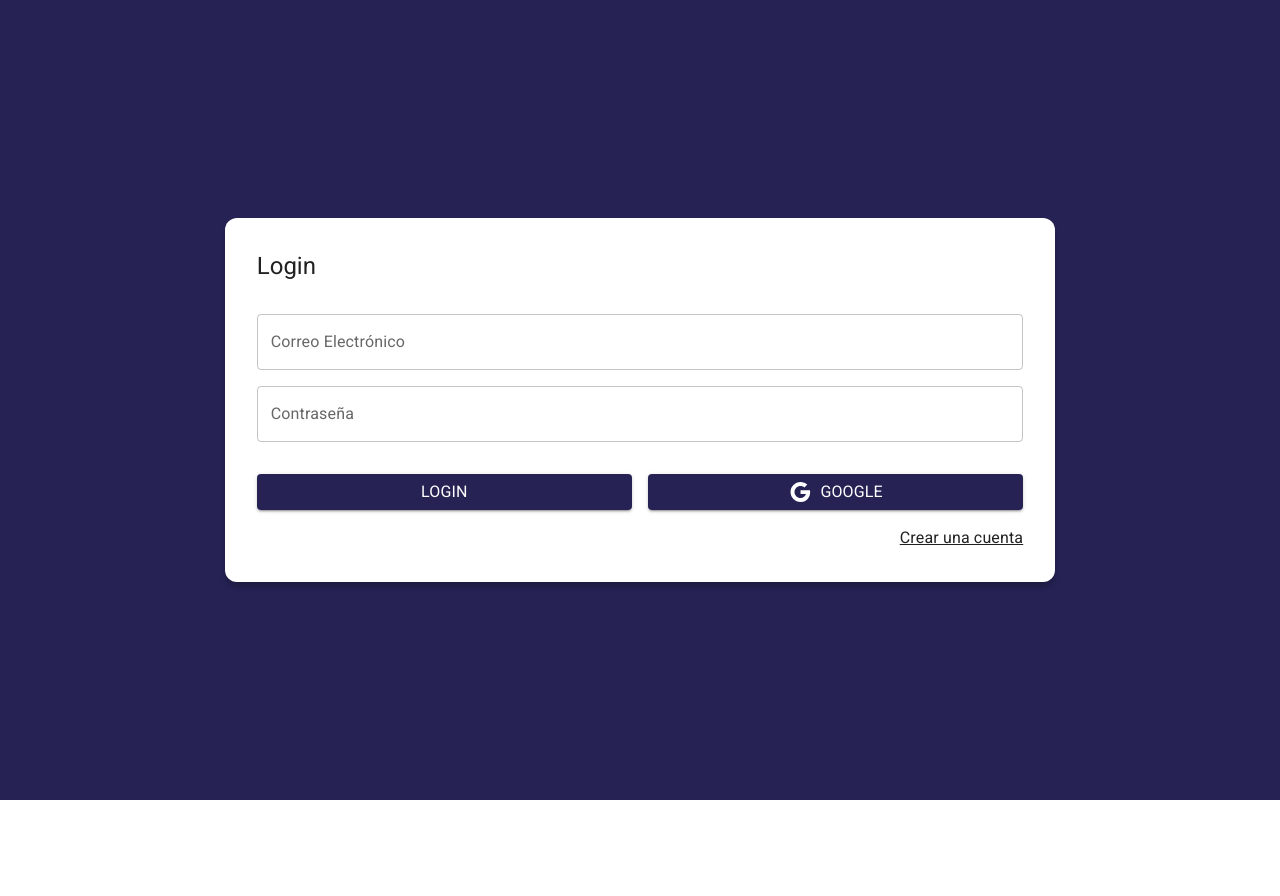
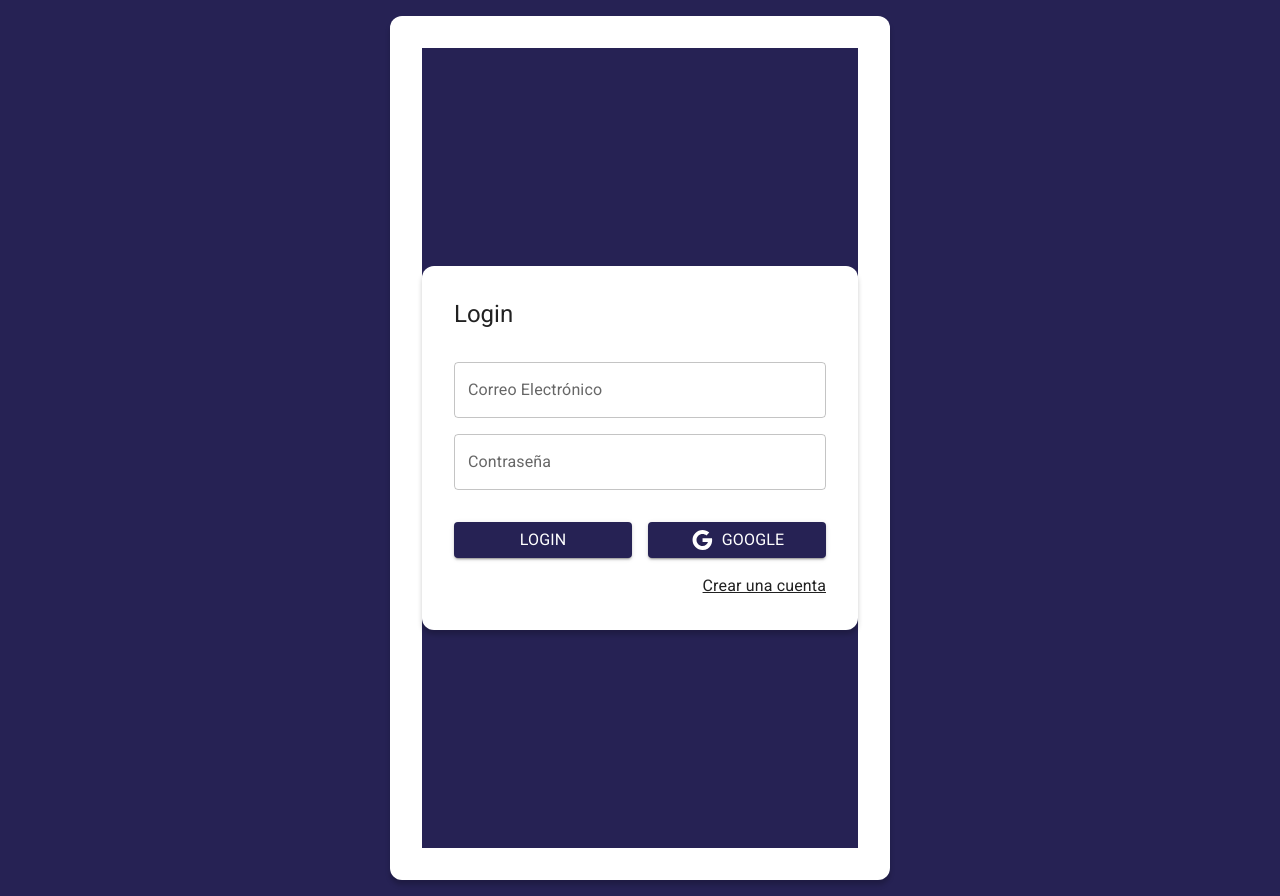
Before and after one commit to victorivanlopezlearning/journal-app-react, a React (Vite) app: page /auth/login in a window 1280 px wide. Before the commit the page ends 800 px from the top, so only its background shows below. Built offline with nearby package versions, Linux system fonts and the light colour scheme.

Commit message:
Finished: Auth Layout

```diff
--- a/src/auth/layout/AuthLayout.jsx
+++ b/src/auth/layout/AuthLayout.jsx
@@ -1,9 +1,32 @@
+import { Grid, Typography } from '@mui/material';
 import { Outlet } from 'react-router-dom';
 
 export const AuthLayout = () => {
   return (
-    <div>
-      <Outlet />
-    </div>
+    <Grid
+      container
+      spacing={0}
+      direction='column'
+      alignItems='center'
+      justifyContent='center'
+      sx={{
+        minHeight: '100vh',
+        backgroundColor: 'primary.main',
+        padding: 2
+      }}
+    >
+      <Grid
+        item
+        className="box-shadow"
+        sx={{
+          width: { sm: 500 },
+          backgroundColor: 'white',
+          padding: 4,
+          borderRadius: 3
+        }}
+      >
+        <Outlet />
+      </Grid>
+    </Grid>
   )
 }
```
